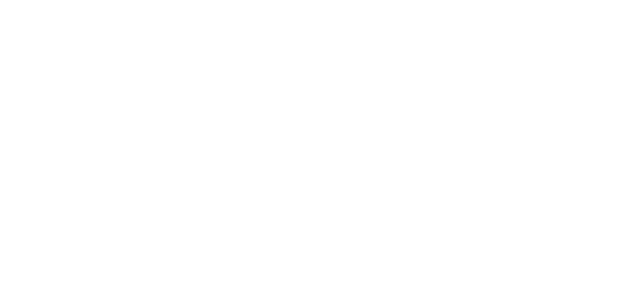
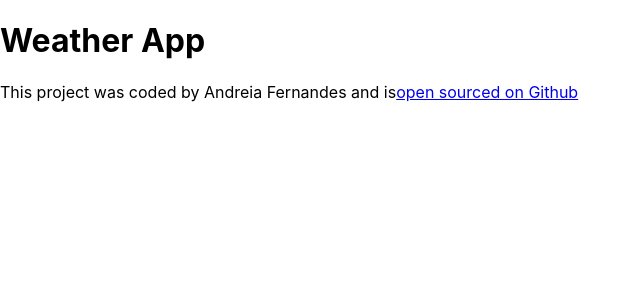
Before and after one commit to andie7/New-React-weather-app, a React (Create React App) app: page / in a window 1280 px wide. Shown: the top 300 px of the page, without its empty margins (0-642 px from the left). Built offline with nearby package versions, Linux system fonts and the light colour scheme.

Commit message:
Added the Git repo url

```diff
--- a/src/App.js
+++ b/src/App.js
@@ -1,8 +1,20 @@
 import React from "react";
 import "./App.css";
 
-function App() {
-  return <div className="App"></div>;
+export default function App() {
+  return (
+    <div className="App">
+      <h1>Weather App</h1>
+
+      <footer>
+        This project was coded by Andreia Fernandes and is
+        <a
+          href="https://github.com/andie7/New-React-weather-app"
+          target="_blank"
+        >
+          open sourced on Github
+        </a>
+      </footer>
+    </div>
+  );
 }
-
-export default App;
```
